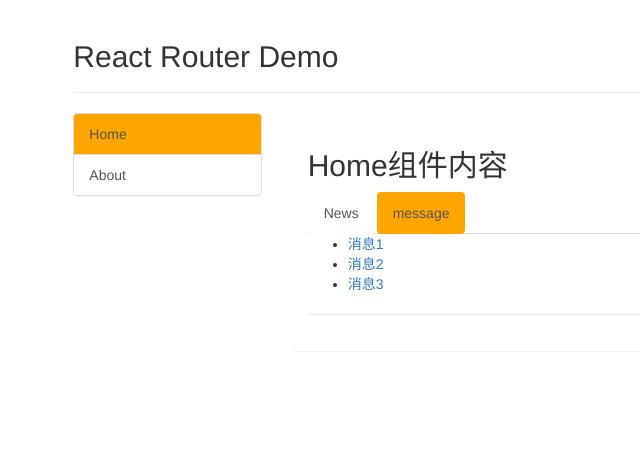
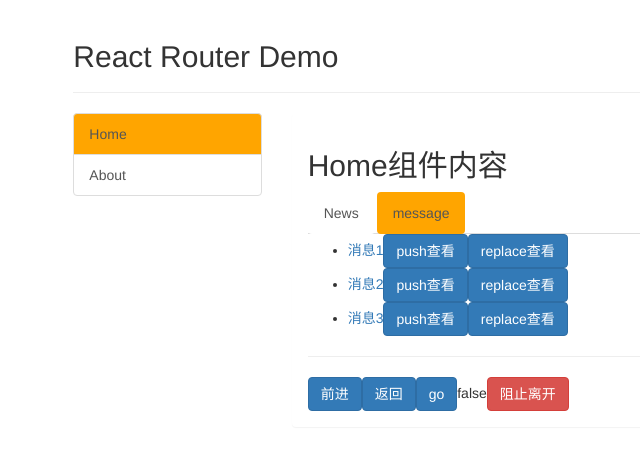
Before and after one commit to 13451167279/react-practice, a React (Create React App) app: page /home/message in a window 1280 px wide. Shown: the top 450 px of the page, without its empty margins (145-785 px from the left). Built offline with nearby package versions, Linux system fonts and the light colour scheme.

Commit message:
路由push、replace、编程式导航、withRouter、Prompt、、、、

```diff
--- a/src/pages/Home/Message/index.js
+++ b/src/pages/Home/Message/index.js
@@ -1,16 +1,46 @@
 import React, { Component } from 'react';
-import { Route, Link, Switch } from 'react-router-dom';
+import { Route, Link, Switch, Prompt } from 'react-router-dom';
 
 import Detail from './Detail';
 
 export default class Message extends Component {
   state = {
+    isGoBack: false,
     messageArr: [
       { id: '001', title: '消息1' },
       { id: '002', title: '消息2' },
       { id: '003', title: '消息3' },
     ],
   };
+  // 是否离开
+  blocking = () => {
+    console.log(1);
+    this.setState({ isGoBack: !this.state.isGoBack });
+  };
+
+  replaceShow = (id, title) => {
+    // replace跳转+params参数
+    // this.props.history.replace(`/home/message/detail/${id}/${title}`);
+
+    this.props.history.replace('/home/message/detail', { id, title });
+  };
+
+  pushShow = (id, title) => {
+    // push跳转+params参数
+    // this.props.history.push(`/home/message/detail/${id}/${title}`);
+
+    this.props.history.push('/home/message/detail', { id, title });
+  };
+  forword = () => {
+    this.props.history.goForward();
+  };
+  back = () => {
+    this.props.history.goBack();
+  };
+  go = () => {
+    this.props.history.go(-2);
+  };
+
   render() {
     const { messageArr } = this.state;
     return (
@@ -32,6 +62,12 @@
                 >
                   {mes.title}
                 </Link>
+                <button className="btn btn-primary" onClick={() => this.pushShow(mes.id, mes.title)}>
+                  push查看
+                </button>
+                <button className="btn btn-primary" onClick={() => this.replaceShow(mes.id, mes.title)}>
+                  replace查看
+                </button>
               </li>
             );
           })}
@@ -39,10 +75,25 @@
         <hr />
         <Switch>
           {/* 设置params参数 */}
-          <Route path="/home/message/detail/:id/:title" component={Detail}></Route>
+          {/* <Route path="/home/message/detail/:id/:title" component={Detail}></Route>s */}
           {/* search 设置 */}
           <Route path="/home/message/detail/" component={Detail}></Route>
         </Switch>
+        <button className="btn btn-primary" onClick={this.forword}>
+          前进
+        </button>
+        <button className="btn btn-primary" onClick={this.back}>
+          返回
+        </button>
+        <button className="btn btn-primary" onClick={this.go}>
+          go
+        </button>
+        {this.state.isGoBack.toString()}
+        {/* <Prompt when={this.state.isGoBack} message={(location) => `你确认想要去 ${location.pathname}`} /> */}
+        <Prompt when={this.state.isGoBack} message={(location) => `你确认想要去 ${location.pathname}`}/>
+        <button className="btn btn-danger" onClick={this.blocking}>
+          阻止离开
+        </button>
       </div>
     );
   }
```
Also changed, not shown: src/components/Header/index.js (+6 -1 lines).
